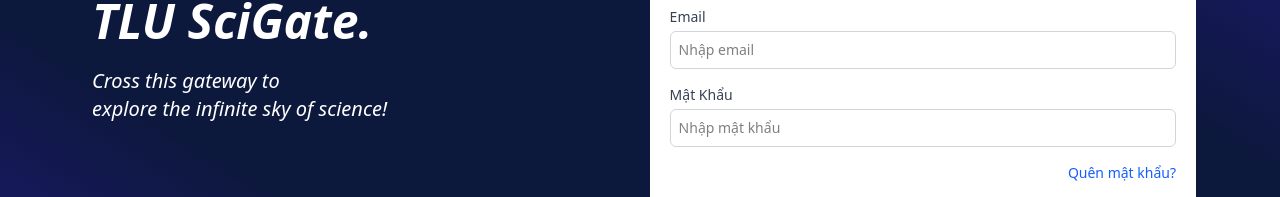
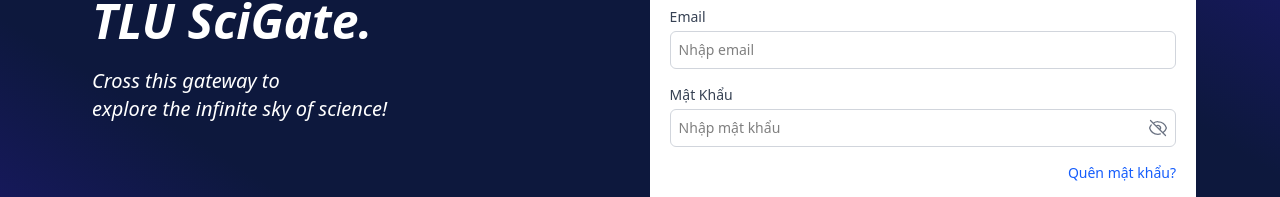
Before and after one commit to LeDuc-16/QuanLyKhoaHocTLU, a React (Vite) app: page / in a window 1280 px wide. Shown: the part 303-500 px from the top of the page. Built offline with nearby package versions, Linux system fonts and the light colour scheme.

Commit message:
Them chuc nang enter

```diff
--- a/src/assets/components/atoms/InputFiled.jsx
+++ b/src/assets/components/atoms/InputFiled.jsx
@@ -1,19 +1,69 @@
-import React from 'react';
+import React, { useState } from "react";
 
-const InputField = ({ label, type, value, onChange, placeholder, id }) => {
+const InputField = ({ label, type, value, onChange, placeholder, id, onKeyDown}) => {
+  const [showPassword, setShowPassword] = useState(false);
+
+  const togglePasswordVisibility = () => {
+    setShowPassword(!showPassword);
+  };
+
   return (
-    <div className="mb-4">
+    <div className="mb-4 relative">
       <label htmlFor={id} className="block text-sm font-medium text-gray-700">
         {label}
       </label>
+      <div className="relative">
         <input
-        type={type}
+          type={showPassword ? "text" : type}
           id={id}
           value={value}
           onChange={onChange}
+          onKeyDown={onKeyDown}
           placeholder={placeholder}
-        className="mt-1 block w-full p-2 border border-gray-300 rounded-md focus:outline-none focus:ring-2 focus:ring-blue-500"
+          className="mt-1 block w-full p-2 border border-gray-300 rounded-md focus:outline-none focus:ring-2 focus:ring-blue-500 pr-10"
         />
+        {type === "password" && (
+          <button
+            type="button"
+            onClick={togglePasswordVisibility}
+            className="absolute inset-y-0 right-2 flex items-center text-gray-500"
+          >
+            {showPassword ? (
+              // Icon mắt mở
+              <svg
+                xmlns="http://www.w3.org/2000/svg"
+                fill="none"
+                viewBox="0 0 24 24"
+                strokeWidth="1.5"
+                stroke="currentColor"
+                className="size-5"
+              >
+                <path
+                  strokeLinecap="round"
+                  strokeLinejoin="round"
+                  d="M3.98 8.684a10.955 10.955 0 0 1 16.04 0m-1.522 7.403A10.96 10.96 0 0 1 12 19.5c-4.196 0-7.885-2.472-9.478-6.116m13.31-3.02a3 3 0 1 1-4.664 3.464M12 12a3 3 0 0 1 3-3"
+                />
+              </svg>
+            ) : (
+              // Icon mắt đóng
+              <svg
+                xmlns="http://www.w3.org/2000/svg"
+                fill="none"
+                viewBox="0 0 24 24"
+                stroke-width="1.5"
+                stroke="currentColor"
+                class="size-5"
+              >
+                <path
+                  stroke-linecap="round"
+                  stroke-linejoin="round"
+                  d="M3.98 8.223A10.477 10.477 0 0 0 1.934 12C3.226 16.338 7.244 19.5 12 19.5c.993 0 1.953-.138 2.863-.395M6.228 6.228A10.451 10.451 0 0 1 12 4.5c4.756 0 8.773 3.162 10.065 7.498a10.522 10.522 0 0 1-4.293 5.774M6.228 6.228 3 3m3.228 3.228 3.65 3.65m7.894 7.894L21 21m-3.228-3.228-3.65-3.65m0 0a3 3 0 1 0-4.243-4.243m4.242 4.242L9.88 9.88"
+                />
+              </svg>
+            )}
+          </button>
+        )}
+      </div>
     </div>
   );
 };
--- a/src/assets/components/molecules/LoginFormInput.jsx
+++ b/src/assets/components/molecules/LoginFormInput.jsx
@@ -2,7 +2,7 @@
 import InputField from '../atoms/InputFiled';
 import Link from '../atoms/Link';
 
-const LoginFormInputs = ({ email, setEmail, pass, setPass, errorMessage, onForgotPassword }) => {
+const LoginFormInputs = ({ email, setEmail, pass, setPass, errorMessage, onForgotPassword, onKeyDown}) => {
   return (
     <>
       <InputField
@@ -12,6 +12,7 @@
         onChange={(e) => setEmail(e.target.value)}
         placeholder="Nhập email"
         id="login-email"
+        onKeyDown={onKeyDown}
       />
       <InputField
         label="Mật Khẩu"
@@ -20,6 +21,7 @@
         onChange={(e) => setPass(e.target.value)}
         placeholder="Nhập mật khẩu"
         id="login-password"
+        onKeyDown={onKeyDown}
       />
       <div className="flex justify-between items-center mb-6">
         {errorMessage && <div className="text-xs md:text-sm text-red-500 italic">{errorMessage}</div>}
--- a/src/assets/components/organisms/LoginForm.jsx
+++ b/src/assets/components/organisms/LoginForm.jsx
@@ -16,6 +16,7 @@
   const isValidEmail = (email) => /^[a-zA-Z0-9._%+-]+@[a-zA-Z0-9.-]+\.[a-zA-Z]{2,}$/.test(email);
 
   const handleLogin = async () => {
+
     if (!email) {
       setErrorMessage('Vui lòng nhập email!');
       return;
@@ -34,11 +35,18 @@
     }
 
     try {
-      await login({ email, password: pass }); // Điều chỉnh theo API
+      await login({ email, password: pass });
       setErrorMessage('');
       navigate('/dashboard');
     } catch (error) {
       setErrorMessage(error.message || 'Đăng nhập thất bại!');
+    };
+
+  };
+
+  const handleKeyDown = (event) => {
+    if (event.key === 'Enter') {
+      handleLogin();
     }
   };
 
@@ -74,6 +82,7 @@
               setPass={setPass}
               errorMessage={errorMessage}
               onForgotPassword={() => setIsForgotPassword(true)}
+              onKeyDown={handleKeyDown}
             />
             <Button onClick={handleLogin} className="bg-blue-600 text-white hover:bg-blue-700">
               Đăng nhập
```
Lines whose indentation alone changed are shown as unchanged.
